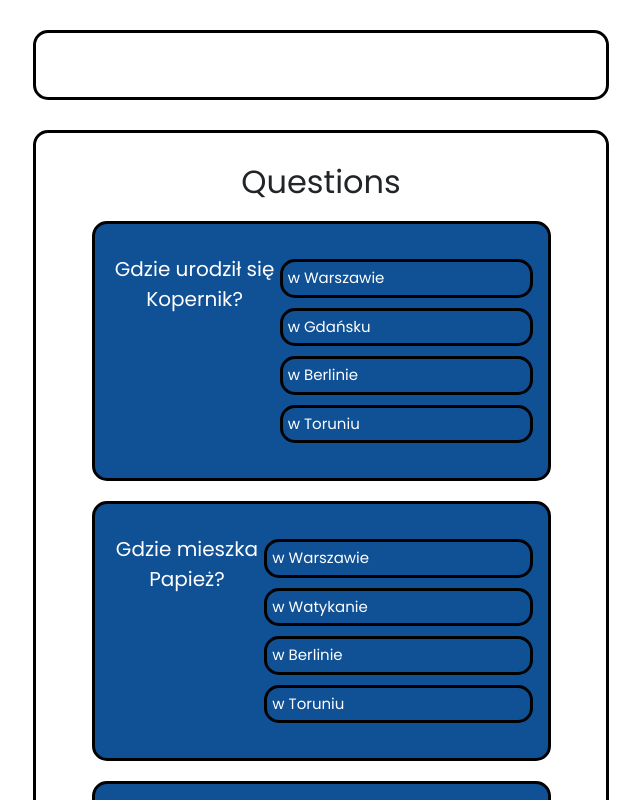
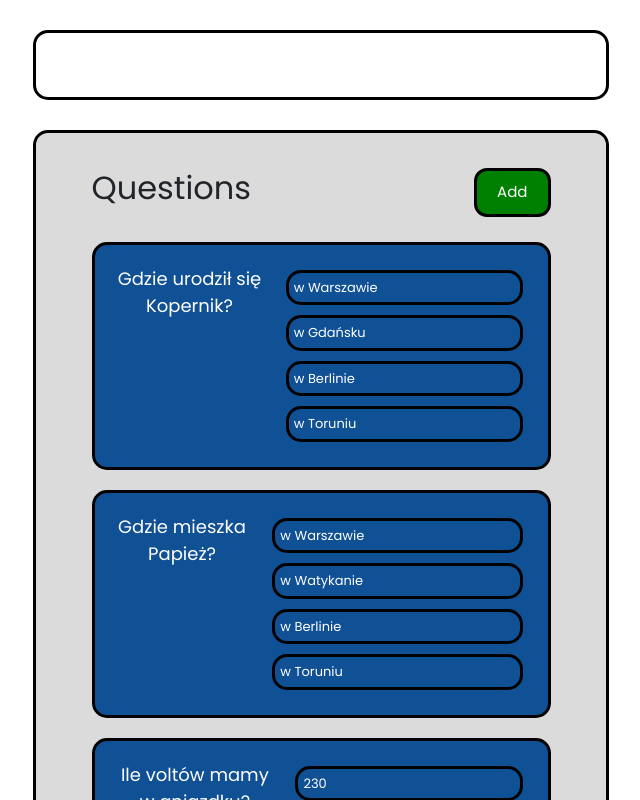
Before and after one commit to JakubTomaszewski/PZSP2-Frontend, a React (Create React App) app: page / in a window 1280 px wide. Shown: the top 800 px of the page, without its empty margins (319-959 px from the left). Built offline with nearby package versions, Linux system fonts and the light colour scheme.

Commit message:
PZSP2-34 Feat: Add button for adding a new question
Created a component
Functionality not implemented

```diff
--- a/src/App.js
+++ b/src/App.js
@@ -1,7 +1,6 @@
 import logo from "./logo.svg";
 import "./App.css";
 import Questions from "./components/Questions";
-import Question from "./components/Question";
 
 const questions = [
   {
@@ -38,11 +37,11 @@ function App() {
     <div className="App">
       <div className="container tags-box"></div>
       <div className="container questions">
-        <h2>Questions</h2>
+        <header className="header">
+          <h2>Questions</h2>
+          <button className="add-question-button btn">Add</button>
+        </header>
         <Questions questions={questions} />
-        {/* <Question />
-        <Question />
-        <Question /> */}
       </div>
     </div>
   );
--- a/src/components/Answer.js
+++ b/src/components/Answer.js
@@ -1,7 +1,12 @@
 import React from "react";
+import PropTypes from "prop-types";
 
 const Answer = ({ answer }) => {
-  return <button className="answer-button">{answer}</button>;
+  return <button className="btn answer-button">{answer}</button>;
+};
+
+Answer.propTypes = {
+  answer: PropTypes.string.isRequired,
 };
 
 export default Answer;
--- a/src/index.css
+++ b/src/index.css
@@ -1,20 +1,34 @@
 @import url('https://fonts.googleapis.com/css2?family=Poppins:wght@300;400&display=swap');
 
 * {
-box-sizing: border-box;
-margin: 0;
-padding: 0;
+  box-sizing: border-box;
+  margin: 0;
+  padding: 0;
 }
 
 body {
   font-family: 'Poppins', sans-serif;
 }
 
+.btn {
+  display: inline-block;
+  background: #000;
+  color: #fff;
+  /* border: none; */
+  padding: 10px 20px;
+  margin: 5px;
+  border-radius: 15px;
+  cursor: pointer;
+  text-decoration: none;
+  font-size: 15px;
+  font-family: inherit;
+}
+
 .container {
   max-width: 45%;
   border: 3px solid #000000;
   padding: 30px;
-  /* overflow: auto; */
+  overflow: auto;
   border-radius: 15px;
   min-height: 70px;
 }
@@ -27,6 +41,7 @@ body {
   max-width: 45%;
   margin: 30px auto;
   min-height: 700px;
+  background: #dbdbdb;
 }
 
 .question {
@@ -36,11 +51,11 @@ body {
     margin: auto;
     margin-bottom: 20px;
     margin-top: 20px;
-    padding: 30px 20px;
+    padding: 20px 20px;
     cursor: pointer;
     display: flex;
     border-radius: 15px;
-    font-size: 20px;
+    font-size: 18px;
 }
 
 .answer-section {
@@ -50,18 +65,27 @@ body {
 }
 
 .answer-button {
-  width: 100%;
-  font-size: 15px;
+  width: 90%;
+  font-size: 13px;
   color: #ffffff;
   background-color: #105094;
   border-radius: 15px;
   display: flex;
-  padding: 5px;
+  padding: 5px 5px;
   justify-content: flex-start;
   align-items: center;
   border: 3px solid #000000;
   cursor: pointer;
   margin: 5px;
+  margin-left: auto;
+  padding: 5px;
+}
+
+.add-question-button {
+  background-color: green;
+  border: 3px solid #000000;
+  border-radius: 13px;
+  margin-right: 0px;
 }
 
 .header {
@@ -69,20 +93,8 @@ body {
   justify-content: space-between;
   align-items: center;
   margin-bottom: 20px;
-}
-
-.btn {
-  display: inline-block;
-  background: #000;
-  color: #fff;
-  border: none;
-  padding: 10px 20px;
-  margin: 5px;
-  border-radius: 15px;
-  cursor: pointer;
-  text-decoration: none;
-  font-size: 15px;
-  font-family: inherit;
+  max-width: 90%;
+  margin: auto;
 }
 
 .btn:focus {
```
